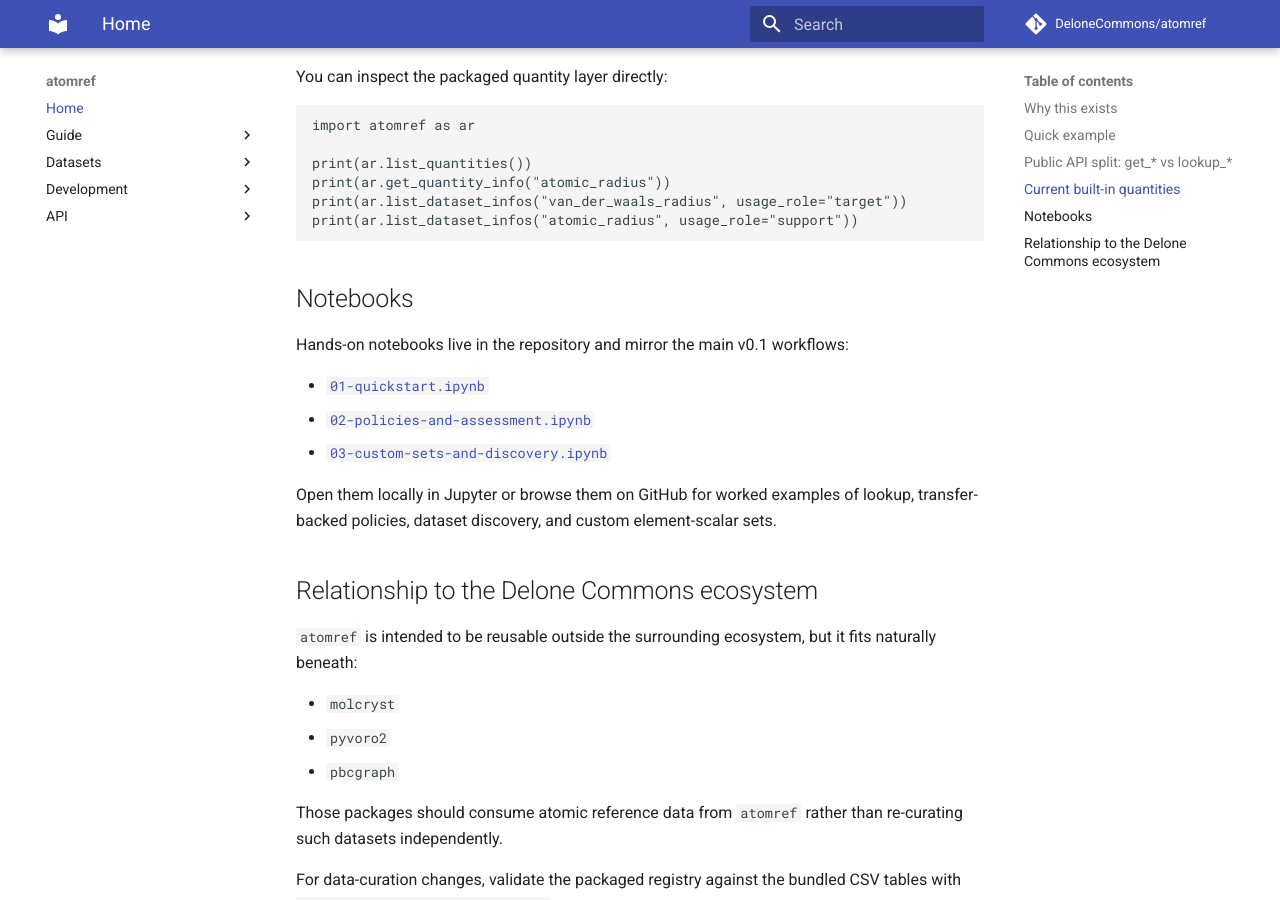
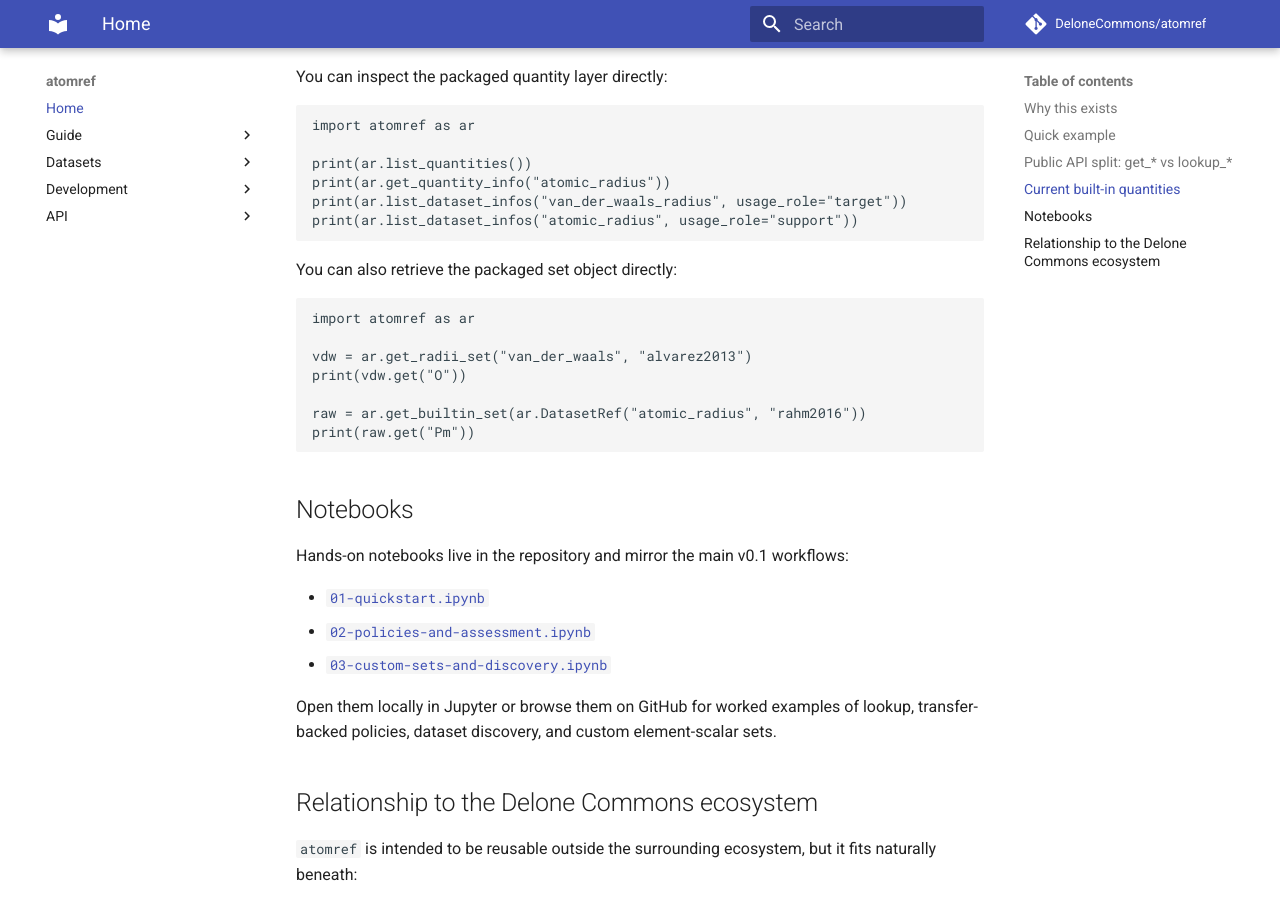
Before and after one commit to DeloneCommons/atomref, an MkDocs documentation site: the page built from docs/index.md, in a window 1280 px wide and 900 px high, scrolled down 1373 px. Built offline with MkDocs 1.6.1 and Material for MkDocs 9.7.7, drawn with Linux system fonts in a browser that asks for light colours; comment, search, counter and statistics services are not loaded.

````diff
--- a/docs/index.md
+++ b/docs/index.md
@@ -64,6 +64,18 @@ print(ar.list_dataset_infos("van_der_waals_radius", usage_role="target"))
 print(ar.list_dataset_infos("atomic_radius", usage_role="support"))
 ```
 
+You can also retrieve the packaged set object directly:
+
+```python
+import atomref as ar
+
+vdw = ar.get_radii_set("van_der_waals", "alvarez2013")
+print(vdw.get("O"))
+
+raw = ar.get_builtin_set(ar.DatasetRef("atomic_radius", "rahm2016"))
+print(raw.get("Pm"))
+```
+
 ## Notebooks
 
 Hands-on notebooks live in the repository and mirror the main v0.1 workflows:
--- a/src/atomref/__init__.py
+++ b/src/atomref/__init__.py
@@ -15,6 +15,7 @@ from .radii import (
     RadiiPolicyAssessment,
     assess_radii_policy,
     get_covalent_radius,
+    get_radii_set,
     get_radii_set_info,
     get_vdw_radius,
     list_radii_set_infos,
@@ -29,6 +30,7 @@ from .registry import (
     ElementScalarSet,
     QuantityInfo,
     Reference,
+    get_builtin_set,
     get_dataset_info,
     get_quantity_info,
     list_dataset_ids,
@@ -50,6 +52,7 @@ __all__ = [
     "ElementScalarSet",
     "QuantityInfo",
     "Reference",
+    "get_builtin_set",
     "get_dataset_info",
     "get_quantity_info",
     "list_dataset_ids",
@@ -67,6 +70,7 @@ __all__ = [
     "DEFAULT_VDW_POLICY",
     "list_radii_sets",
     "list_radii_set_infos",
+    "get_radii_set",
     "get_radii_set_info",
     "lookup_covalent_radius",
     "get_covalent_radius",
````
Also changed, not shown: CHANGELOG.md (+2 -0 lines), README.md (+12 -0 lines), docs/guide/quickstart.md (+12 -0 lines), 3 other files.
